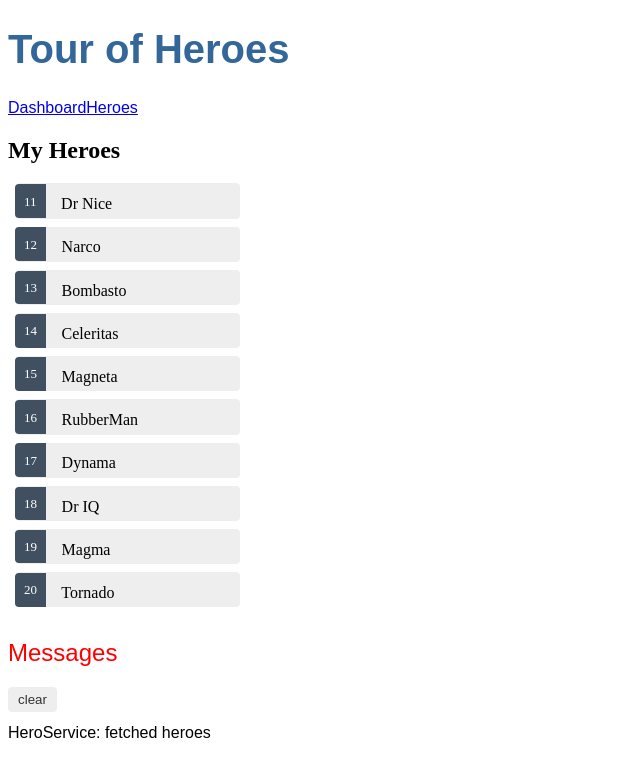
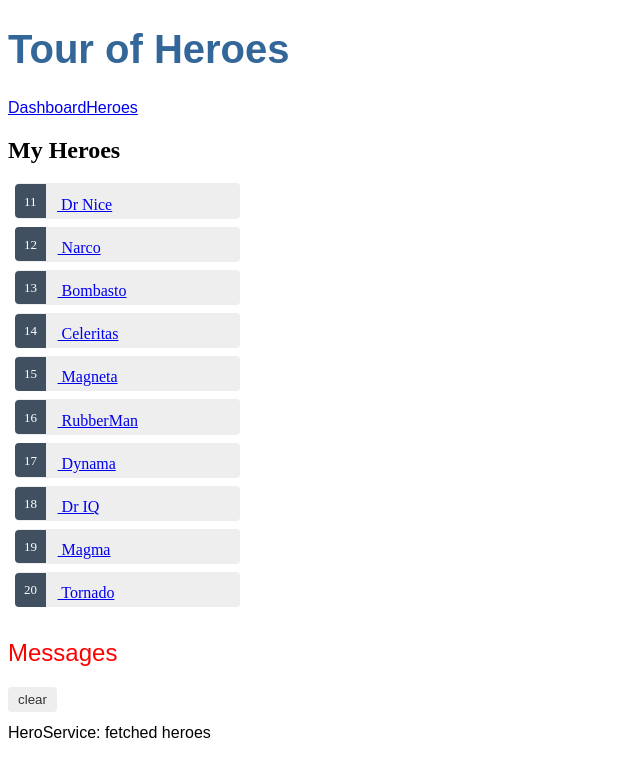
Before and after one commit to Sandro81/angular-tour-of-heroes, an Angular app: page /heroes in a window 1280 px wide. Shown: the top 776 px of the page, without its empty margins (0-640 px from the left). Built offline with nearby package versions, Linux system fonts and the light colour scheme.

Commit message:
https://angular.io/tutorial/toh-pt5

```diff
--- a/src/app/app-routing.module.ts
+++ b/src/app/app-routing.module.ts
@@ -2,12 +2,14 @@
 import { RouterModule, Routes } from '@angular/router';
 import { HeroesComponent } from './heroes/heroes.component';
 import { DashboardComponent } from './dashboard/dashboard.component';
+import { HeroDetailComponent } from './hero-detail/hero-detail.component';
 
 const routes: Routes = [
   // Add a default route
   { path: '', redirectTo: '/dashboard', pathMatch: 'full' },
   { path: 'heroes', component: HeroesComponent },
   { path: 'dashboard', component: DashboardComponent },
+  { path: 'detail/:id', component: HeroDetailComponent },
 ];
 
 @NgModule({
--- a/src/app/dashboard/dashboard.component.html
+++ b/src/app/dashboard/dashboard.component.html
@@ -1,8 +1,7 @@
 <h3>Top Heroes</h3>
-<div class="grid grid-pad">
-  <a *ngFor="let hero of heroes" class="col-1-4">
-    <div class="module hero">
-      <h4>{{hero.name}}</h4>
-    </div>
-  </a>
-</div>
+<a *ngFor="let hero of heroes" class="col-1-4"
+   routerLink="/detail/{{hero.id}}">
+  <div class="module hero">
+    <h4>{{hero.name}}</h4>
+  </div>
+</a>
--- a/src/app/heroes/heroes.component.html
+++ b/src/app/heroes/heroes.component.html
@@ -1,11 +1,9 @@
 <h2>My Heroes</h2>
 
 <ul class="heroes">
-  <li *ngFor="let hero of heroes"
-      [class.selected]="hero === selectedHero"
-      (click)="onSelect(hero)">
-    <span class="badge">{{hero.id}}</span> {{hero.name}}
+  <li *ngFor="let hero of heroes">
+    <a routerLink="/detail/{{hero.id}}">
+      <span class="badge">{{hero.id}}</span> {{hero.name}}
+    </a>
   </li>
 </ul>
-
-<app-hero-detail [hero]="selectedHero"></app-hero-detail>
```
